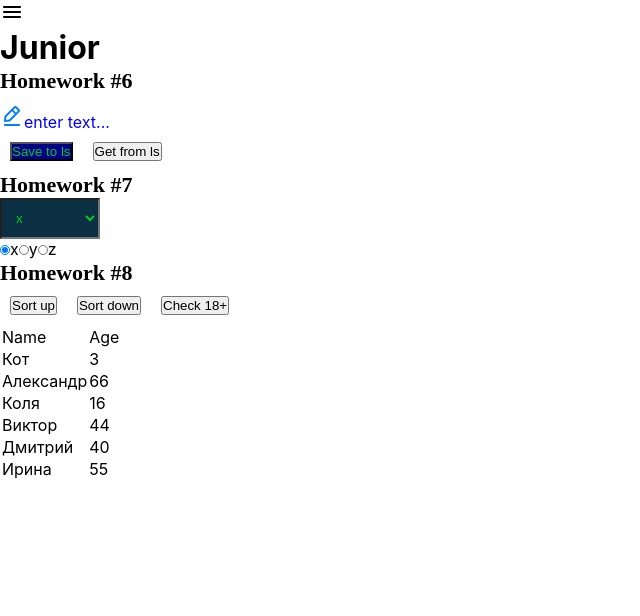
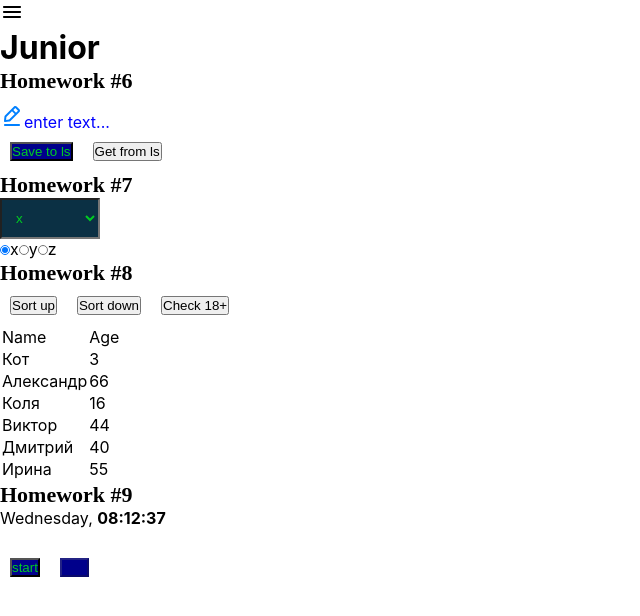
Before and after one commit to Alex62510/hws2-dopCommenting, a React (Create React App) app: page /#/junior in a window 1280 px wide. Shown: the top 616 px of the page, without its empty margins (0-640 px from the left). Built offline with nearby package versions, Linux system fonts and the light colour scheme.

Commit message:
commit-09 is done

```diff
--- a/src/s2-homeworks/hw05/pages/Junior.tsx
+++ b/src/s2-homeworks/hw05/pages/Junior.tsx
@@ -2,6 +2,7 @@ import React from 'react'
 import HW7 from "../../hw07/HW7";
 import HW6 from "../../hw06/HW6";
 import HW8 from "../../hw08/HW8";
+import HW9 from "../../hw09/HW9";
 // import HW6 from '../../hw06/HW6'
 // import HW7 from '../../hw07/HW7'
 // import HW8 from '../../hw08/HW8'
@@ -13,7 +14,7 @@ function Junior() {
             <HW6 />
             <HW7 />
             <HW8 />
-            {/*<HW9 />*/}
+            <HW9 />
         </div>
     )
 }
--- a/src/s2-homeworks/hw09/Clock.tsx
+++ b/src/s2-homeworks/hw09/Clock.tsx
@@ -2,6 +2,7 @@ import React, {useState} from 'react'
 import SuperButton from '../hw04/common/c2-SuperButton/SuperButton'
 import {restoreState} from '../hw06/localStorage/localStorage'
 import s from './Clock.module.css'
+
 
 function Clock() {
     const [timerId, setTimerId] = useState<number | undefined>(undefined)
@@ -9,30 +10,58 @@ function Clock() {
     const [date, setDate] = useState<Date>(new Date(restoreState('hw9-date', Date.now())))
     const [show, setShow] = useState<boolean>(false)
 
+    // const[disButton,setDisButton]=useState<boolean>(false)
     const start = () => {
+        stop()
+        const id: number = +setInterval(() => {
+            setDate(new Date())
+        }, 1000)
+        setTimerId(id)
+
         // пишут студенты // запустить часы (должно отображаться реальное время, а не +1)
         // сохранить ид таймера (https://learn.javascript.ru/settimeout-setinterval#setinterval)
-
+        // setDisButton(true)
     }
 
     const stop = () => {
+        clearInterval(timerId)
+        setTimerId(undefined)
         // пишут студенты // поставить часы на паузу, обнулить ид таймера (timerId <- undefined)
-
+        // setDisButton(false)
     }
 
     const onMouseEnter = () => { // пишут студенты // показать дату если наведена мышка
-
+        setShow(true)
     }
     const onMouseLeave = () => { // пишут студенты // спрятать дату если мышка не наведена
-
+        setShow(false)
     }
 
-    const stringTime = 'date->time' || <br/> // часы24:минуты:секунды (01:02:03)/(23:02:03)/(24:00:00)/(00:00:01) // пишут студенты
-    const stringDate = 'date->date' || <br/> // день.месяц.год (01.02.2022) // пишут студенты, варианты 01.02.0123/01.02.-123/01.02.12345 не рассматриваем
+    const getTime = new Intl.DateTimeFormat("en", {
+        hour12: false,
+        hour: "2-digit",
+        minute: "2-digit",
+        second: "2-digit"
+    })
+    const getDate = new Intl.DateTimeFormat("ru", {
+        year: "numeric",
+        month: "2-digit",
+        day: "2-digit"
+    })
+
+    const stringTime = getTime.format(date) || <br/> // часы24:минуты:секунды (01:02:03)/(23:02:03)/(24:00:00)/(00:00:01) // пишут студенты
+    const stringDate = getDate.format(date) || <br/> // день.месяц.год (01.02.2022) // пишут студенты, варианты 01.02.0123/01.02.-123/01.02.12345 не рассматриваем
+
+    const dayFormat = new Intl.DateTimeFormat("en", {
+        weekday: "long"
+    })
+    const monthFormat = new Intl.DateTimeFormat("en", {
+        month: "long"
+    })
 
     // день недели на английском, месяц на английском (https://learn.javascript.ru/intl#intl-datetimeformat)
-    const stringDay = 'date->day' || <br/> // пишут студенты
-    const stringMonth = 'date->month' || <br/> // пишут студенты
+    const stringDay = `${dayFormat.format(date)}` || <br/> // пишут студенты
+    const stringMonth = `${monthFormat.format(date)}` || <br/>// пишут студенты
 
     return (
         <div className={s.clock}>
@@ -66,14 +95,14 @@ function Clock() {
             <div className={s.buttonsContainer}>
                 <SuperButton
                     id={'hw9-button-start'}
-                    disabled={true} // пишут студенты // задизэйблить если таймер запущен
+                    disabled={timerId !== undefined} // пишут студенты // задизэйблить если таймер запущен
                     onClick={start}
                 >
                     start
                 </SuperButton>
                 <SuperButton
                     id={'hw9-button-stop'}
-                    disabled={true} // пишут студенты // задизэйблить если таймер не запущен
+                    disabled={timerId === undefined} // пишут студенты // задизэйблить если таймер не запущен
                     onClick={stop}
                 >
                     stop
```
